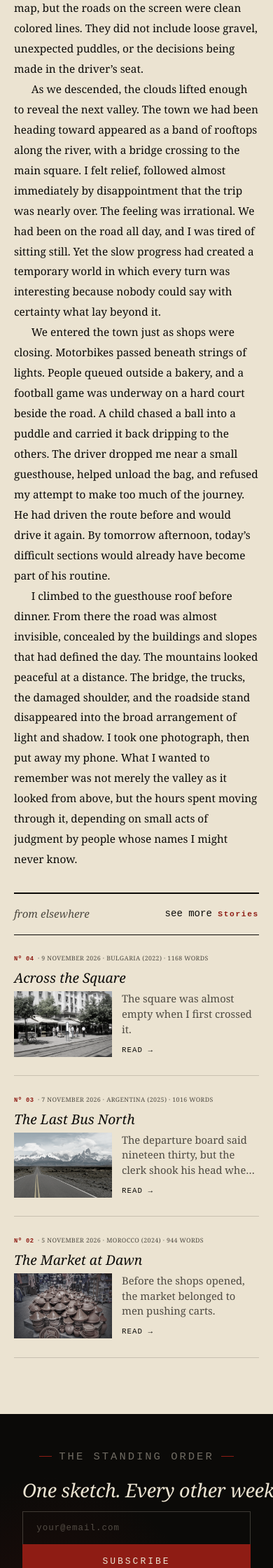
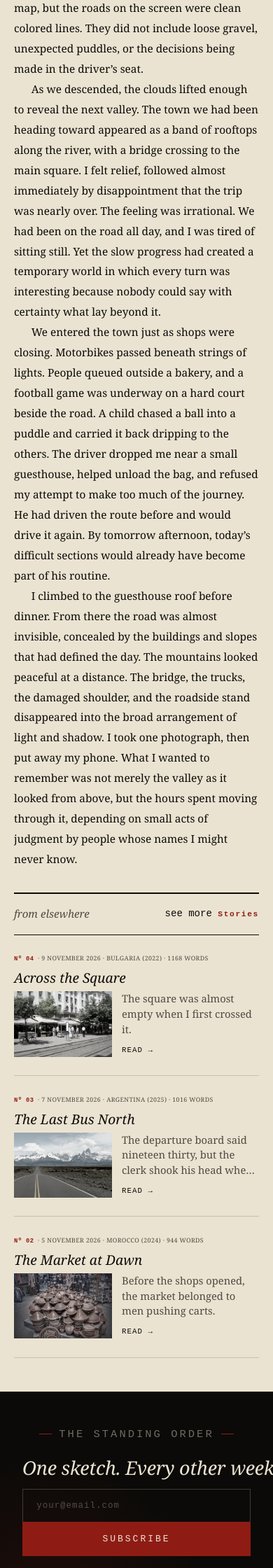
Before and after one commit to westbank-alchemy/some-odd-road, a Jekyll site: the page built from index.html, in a window 390 px wide. Shown: the part 4160-6400 px from the top of the page at 70% size. Built offline with Jekyll 4.4.1, drawn with Linux system fonts in a browser that asks for light colours; some web fonts are replaced.

Commit message:
Refine mobile homepage spacing before Subscribe

```diff
--- a/_includes/recent-ledger.html
+++ b/_includes/recent-ledger.html
@@ -294,6 +294,13 @@
   }
 }
 
+/* Mobile Homepage — reduce gap before Subscribe */
+@media (max-width: 600px) {
+  .sor-ledger-v62 {
+    margin-bottom: 3rem;
+  }
+}
+
 </style>
 {% assign excluded_url = include.exclude_url | default: page.url %}
 <section class="sor-ledger-v62">
```
